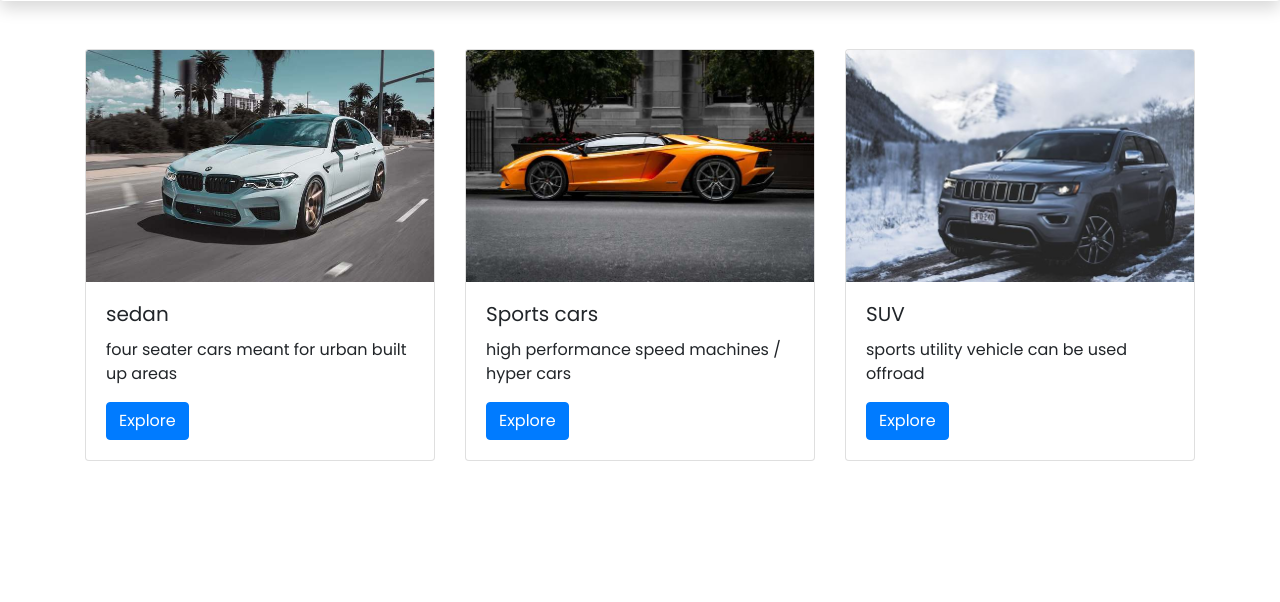
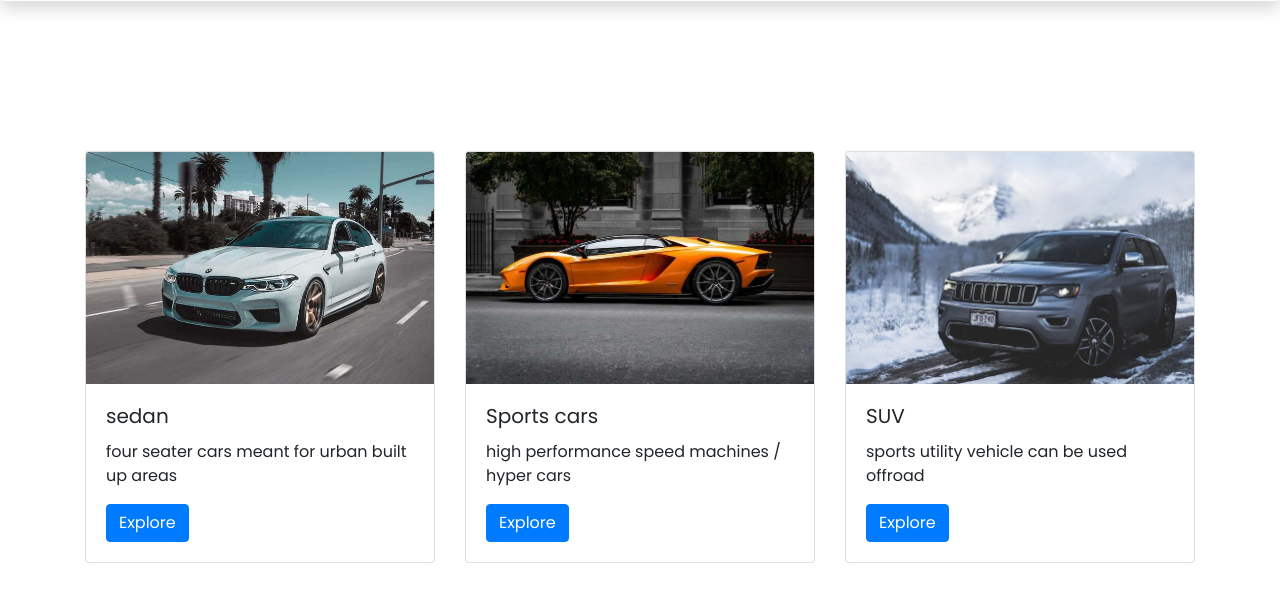
Before and after one commit to Jordan-Rob/jayswheels, a Django app: page /categories/ in a window 1280 px wide. Shown: the part 87-689 px from the top of the page. Run offline with Django 3.2, Linux system fonts and the light colour scheme; data comes from the database, SQL or seed files in the repository; some libraries are stand-ins or nearby versions.

```diff
--- a/templates/category_list.html
+++ b/templates/category_list.html
@@ -1,13 +1,13 @@
 {% extends 'base.html' %} {% block content %}
 
-<section id="categories">
+<section id="categories" style="margin-top: 150px;">
   <div class="container">
     <div class="row">
       {% for category in object_list %}
       <div class="col col-sm-4">
         <div class="card">
           <img src="{{ category.image.url }}" class="card-img-top" alt="..." />
-          <div class="card-body">
+          <div class="card-body" ">
             <h5 class="card-title">{{ category.name }}</h5>
             <p class="card-text">{{ category.description }}</p>
             <a href="#" class="btn btn-primary">Explore</a>
```
